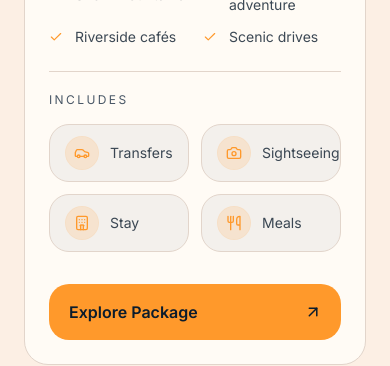
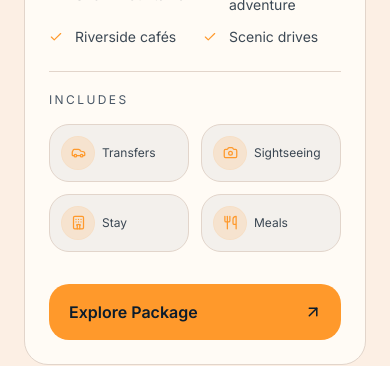
Before and after one commit to malhotratourandtravels/Website, a Next.js app: page / in a window 390 px wide. Shown: the part 5060-5426 px from the top of the page. Built offline with nearby package versions, Linux system fonts and the light colour scheme; a web font is replaced by a local one.

Commit message:
responsivness added

```diff
--- a/components/site/FeaturedPackages.tsx
+++ b/components/site/FeaturedPackages.tsx
@@ -323,6 +323,7 @@ export function FeaturedPackages() {
                 </motion.div>
 
                 {/* Includes */}
+                {/* Includes */}
                 <motion.div
                   className="border-t border-border pt-5 mb-8"
                   initial={{ opacity: 0 }}
@@ -333,7 +334,8 @@ export function FeaturedPackages() {
                     Includes
                   </p>
 
-                  <div className="grid grid-cols-2 gap-3">
+                  {/* FIXED RESPONSIVE GRID */}
+                  <div className="grid grid-cols-1 min-[380px]:grid-cols-2 gap-3">
                     {pkg.includes.map((item, idx) => {
                       const Icon = item.icon;
 
@@ -349,13 +351,42 @@ export function FeaturedPackages() {
                           transition={{
                             delay: 0.45 + idx * 0.08,
                           }}
-                          className="flex items-center gap-3 rounded-2xl border border-border bg-primary/5 px-4 py-3"
+                          className="
+            flex items-center
+            gap-2 sm:gap-3
+            rounded-2xl
+            border border-border
+            bg-primary/5
+            px-3 sm:px-4
+            py-3
+            min-w-0
+          "
                         >
-                          <div className="flex h-8 w-8 min-h-8 min-w-8 items-center justify-center rounded-full bg-accent/15 text-accent ring-1 ring-accent/20">
-                            <Icon size={16} />
+                          {/* ICON */}
+                          <div
+                            className="
+              flex h-8 w-8
+              min-h-8 min-w-8
+              items-center justify-center
+              rounded-full
+              bg-accent/15
+              text-accent
+              ring-1 ring-accent/20
+              shrink-0
+            "
+                          >
+                            <Icon size={15} />
                           </div>
 
-                          <span className="text-sm text-foreground/80">
+                          {/* TEXT */}
+                          <span
+                            className="
+              text-xs sm:text-sm
+              text-foreground/80
+              leading-tight
+              break-words
+            "
+                          >
                             {item.label}
                           </span>
                         </motion.div>
```
